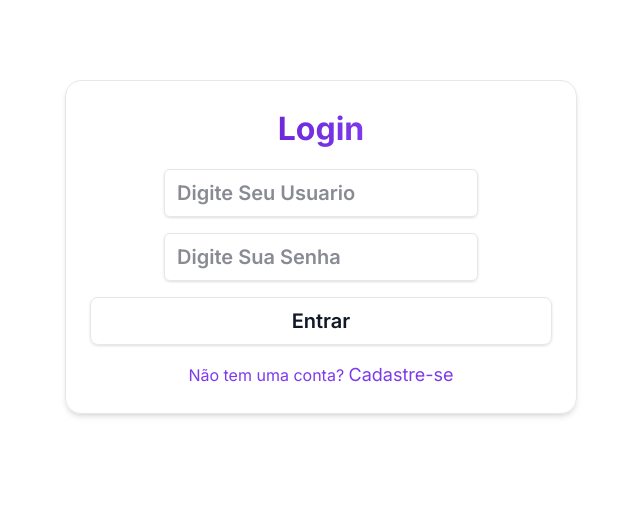
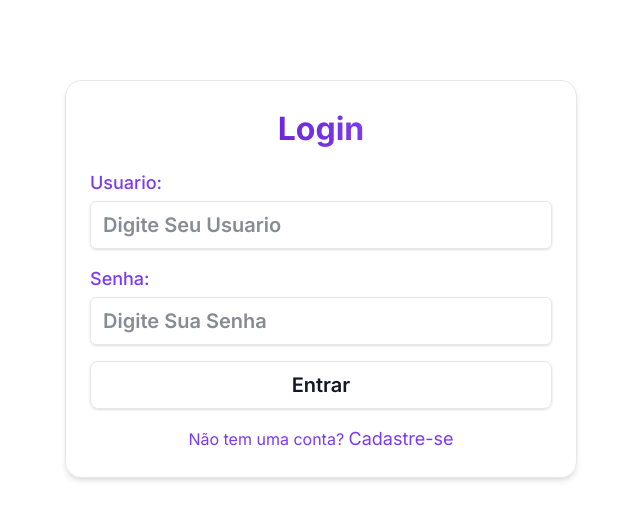
Before and after one commit to AdrianoATBS/dummyjson-commerce, a Next.js app: page /login in a window 1280 px wide. Shown: the top 520 px of the page, without its empty margins (319-959 px from the left). Built offline with nearby package versions, Linux system fonts and the light colour scheme.

Commit message:
feat(autenticacao): adiciona labels e estrutura aos inputs de login

```diff
--- a/src/features/autenticacao/components/LoginForm.tsx
+++ b/src/features/autenticacao/components/LoginForm.tsx
@@ -8,13 +8,21 @@ export default function LoginForm() {
          border border-borda rounded-2xl p-6 shadow-md gap-4">
                 <h1 className="h1 font-bold bg-gradient-to-r from-hover to-cor-primaria bg-clip-text text-transparent">Login</h1>
 
+                <div className="w-full flex flex-col gap-1">
+                <label className="self-start text-lg font-medium text-cor-primaria">Usuario: </label>
+
                     <InputGenerico type="text" placeholder="Digite Seu Usuario"
                     className="h3 border border-borda rounded-md px-3 py-2 shadow-sm
                     focus:outline-none focus:ring-2 focus:ring-cor-primaria "/>
+                </div>
+
+                <div className="w-full flex flex-col gap-1">
+                    <label className="self-start text-lg font-medium text-cor-primaria">Senha: </label>
 
                     <InputGenerico type="password" placeholder="Digite Sua Senha"
                     className="h3 border border-borda rounded-md px-3 py-2 shadow-sm
                     focus:outline-none focus:ring-2 focus:ring-cor-primaria" />
+                </div>
 
                 <BotaoGenerico texto="Entrar" onClick={() => console.log("Login clicado")}
                     className="w-full h3 border border-borda rounded-lg px-3 py-2 shadow-sm
```
Lines whose indentation alone changed are shown as unchanged.
